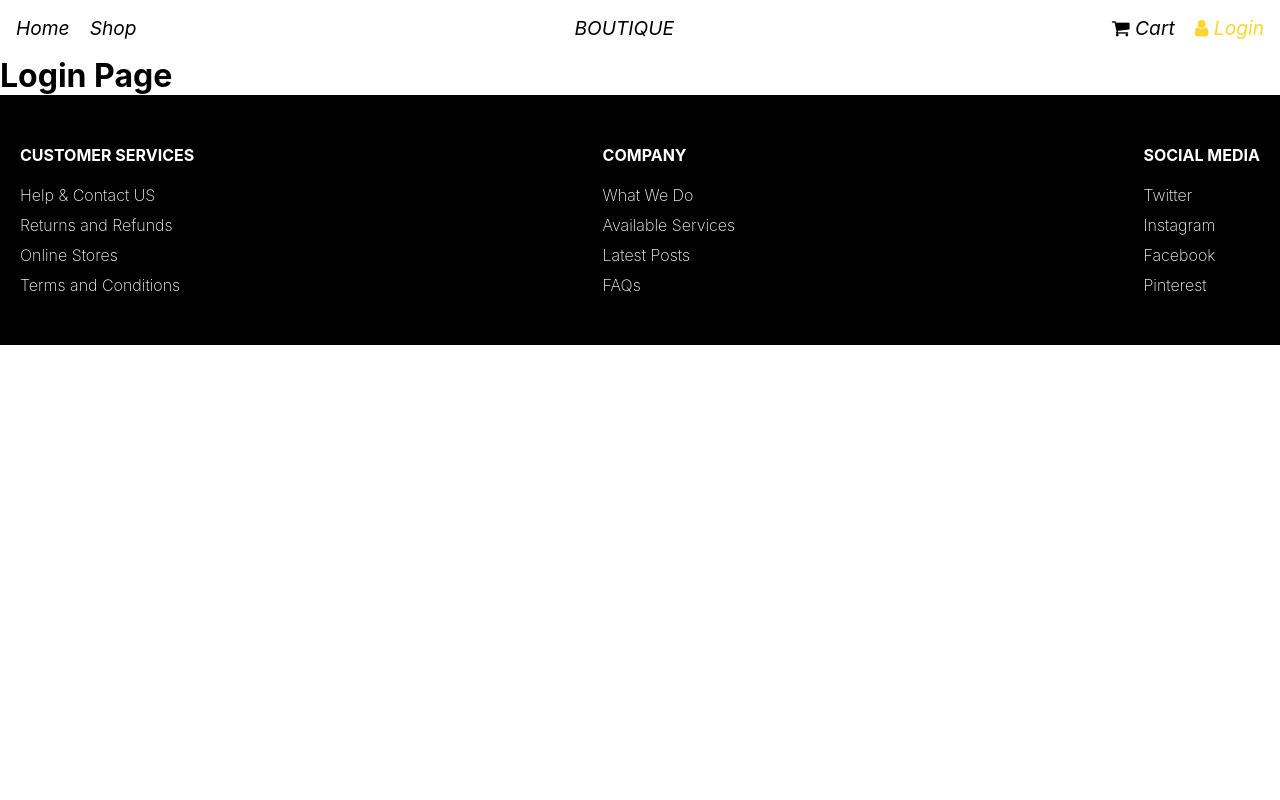
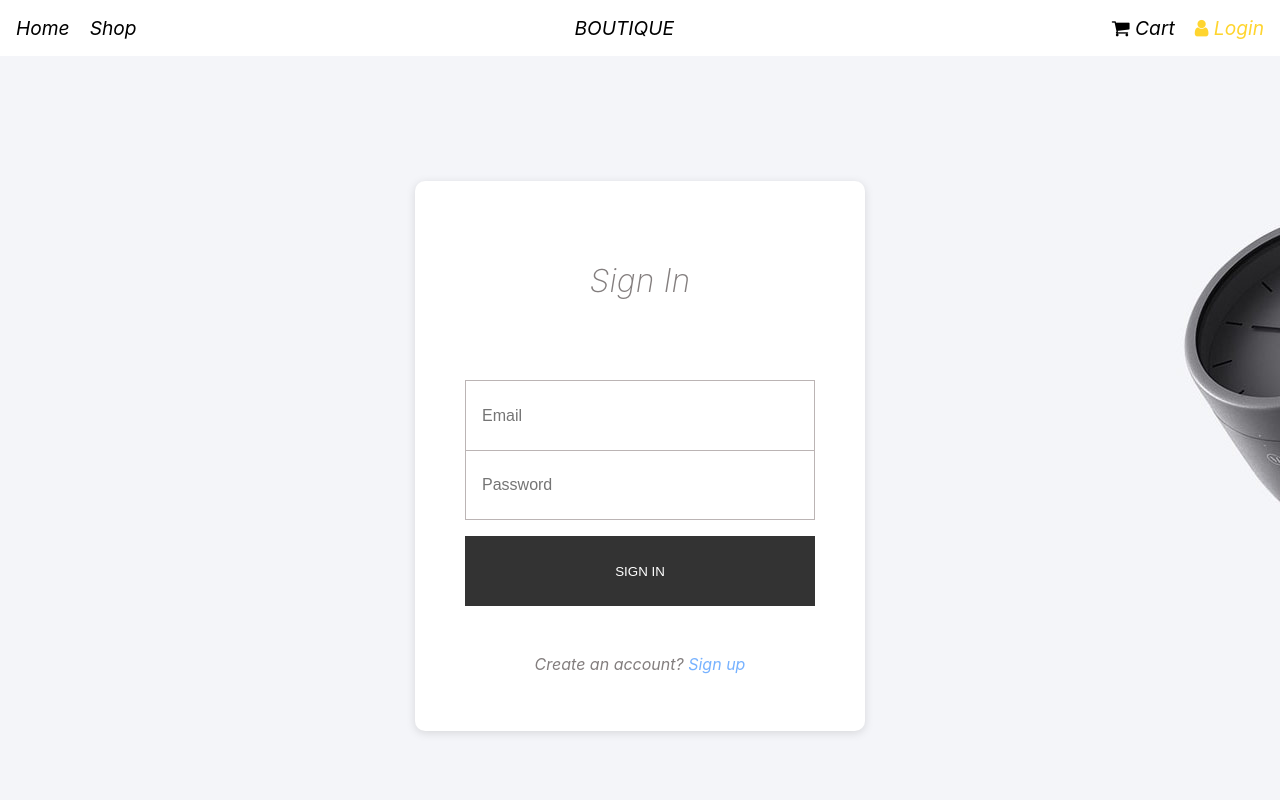
Before and after one commit to hieuphan07/React-Apple-store, a React (Create React App) app: page /login in a window 1280 px wide. Shown: the top 800 px of the page. Built offline with nearby package versions, Linux system fonts and the light colour scheme.

Commit message:
Add Sign up/Sign in components

```diff
--- /dev/null
+++ b/src/components/Login/Signin.js
@@ -0,0 +1,22 @@
+import React from 'react'
+import { Link } from 'react-router-dom'
+
+import classes from './Signin.module.css'
+
+const Signin = () => {
+  return (
+    <div className={classes.signin}>
+      <div className={classes.wrapper}>
+        <form>
+          <h3>Sign In</h3>
+          <input type='email' placeholder='Email' />
+          <input type='password' placeholder='Password' />
+          <button>SIGN IN</button>
+        </form>
+        <p>Create an account? <Link to='/register'>Sign up</Link></p>
+      </div>
+    </div>
+  )
+}
+
+export default Signin
--- /dev/null
+++ b/src/components/Login/Signin.module.css
@@ -0,0 +1,72 @@
+.signin {
+  background-image: url(../../images/banner1.jpg);
+  height: 100vh;
+  position: relative;
+}
+
+.wrapper {
+  position: absolute;
+  background-color: #fff;
+  height: 550px;
+  width: 450px;
+  transform: translate(-50%, -50%);
+  top: 50%;
+  left: 50%;
+  border-radius: 10px;
+  box-shadow: rgba(99, 99, 99, 0.2) 0px 2px 8px 0px;
+}
+
+.wrapper form {
+  display: flex;
+  align-items: center;
+  justify-content: center;
+  flex-direction: column;
+}
+
+.wrapper form h3 {
+  margin: 5rem auto;
+  color: var(--grey-dark);
+  font-size: 2rem;
+  font-weight: 250;
+  font-style: italic;
+}
+
+.wrapper form input {
+  padding: 1rem;
+  width: 350px;
+  height: 70px;
+  font-size: 1rem;
+  border: 1px solid var(--grey-light);
+  border-bottom: none;
+}
+
+.wrapper form input:focus {
+  outline: none;
+}
+
+.wrapper form input:last-of-type {
+  border-bottom: 1px solid var(--grey-light);
+}
+
+.wrapper form  button {
+  background-color: #333;
+  color: #fff;
+  padding: 1rem;
+  width: 350px;
+  height: 70px;
+  border: none;
+  margin-top: 1rem;
+}
+
+.wrapper p {
+  margin-top: 3rem;
+  text-align: center;
+  font-style: italic;
+  color: var(--grey-dark);
+}
+
+.wrapper p a {
+  color: var(--blue-light);
+  cursor: pointer;
+  text-decoration: none;
+}
--- /dev/null
+++ b/src/components/Register/Signup.js
@@ -0,0 +1,24 @@
+import React from 'react'
+import { Link } from 'react-router-dom';
+
+import classes from './Signup.module.css';
+
+const Signup = () => {
+  return (
+    <div className={classes.signup}>
+      <div className={classes.wrapper}>
+        <form>
+          <h3>Sign Up</h3>
+          <input type='text' placeholder='Full Name' />
+          <input type='email' placeholder='Email' />
+          <input type='password' placeholder='Password' />
+          <input type='tel' pattern="[0-9]{2}-[0-9]{3}-[0-9]{3}-[0-9]{3}" placeholder='Phone' />
+          <button>SIGN UP</button>
+        </form>
+        <p>Login? <Link to='/login'>Click</Link></p>
+      </div>
+    </div>
+  )
+}
+
+export default Signup
--- /dev/null
+++ b/src/components/Register/Signup.module.css
@@ -0,0 +1,72 @@
+.signup {
+  background-image: url(../../images/banner1.jpg);
+  height: 100vh;
+  position: relative;
+}
+
+.wrapper {
+  position: absolute;
+  background-color: #fff;
+  height: 700px;
+  width: 450px;
+  transform: translate(-50%, -50%);
+  top: 50%;
+  left: 50%;
+  border-radius: 10px;
+  box-shadow: rgba(99, 99, 99, 0.2) 0px 2px 8px 0px;
+}
+
+.wrapper form {
+  display: flex;
+  align-items: center;
+  justify-content: center;
+  flex-direction: column;
+}
+
+.wrapper form h3 {
+  margin: 5rem auto;
+  color: var(--grey-dark);
+  font-size: 2rem;
+  font-weight: 250;
+  font-style: italic;
+}
+
+.wrapper form input {
+  padding: 1rem;
+  width: 350px;
+  height: 70px;
+  font-size: 1rem;
+  border: 1px solid var(--grey-light);
+  border-bottom: none;
+}
+
+.wrapper form input:focus {
+  outline: none;
+}
+
+.wrapper form input:last-of-type {
+  border-bottom: 1px solid var(--grey-light);
+}
+
+.wrapper form  button {
+  background-color: #333;
+  color: #fff;
+  padding: 1rem;
+  width: 350px;
+  height: 70px;
+  border: none;
+  margin-top: 1rem;
+}
+
+.wrapper p {
+  margin-top: 3rem;
+  text-align: center;
+  font-style: italic;
+  color: var(--grey-dark);
+}
+
+.wrapper p a {
+  color: var(--blue-light);
+  cursor: pointer;
+  text-decoration: none;
+}
--- a/src/index.css
+++ b/src/index.css
@@ -2,6 +2,7 @@
   --main-grey: #f4f5f9;
   --grey-light: #bbb4b4;
   --grey-dark: #837e7e;
+  --blue-light: #77b2ff;
   --p50: 50px;
   --m50: 50px;
   --max-w: 1440px;
--- a/src/pages/Login.js
+++ b/src/pages/Login.js
@@ -1,6 +1,8 @@
+import Signin from "../components/Login/Signin";
+
 const LoginPage = () => {
   return <div>
-    <h1>Login Page</h1>
+    <Signin />
   </div>
 }
 
--- a/src/pages/Register.js
+++ b/src/pages/Register.js
@@ -1,6 +1,8 @@
+import Signup from "../components/Register/Signup";
+
 const RegisterPage = () => {
   return <div>
-    <h1>Register Page</h1>
+    <Signup />
   </div>
 }
 
```
